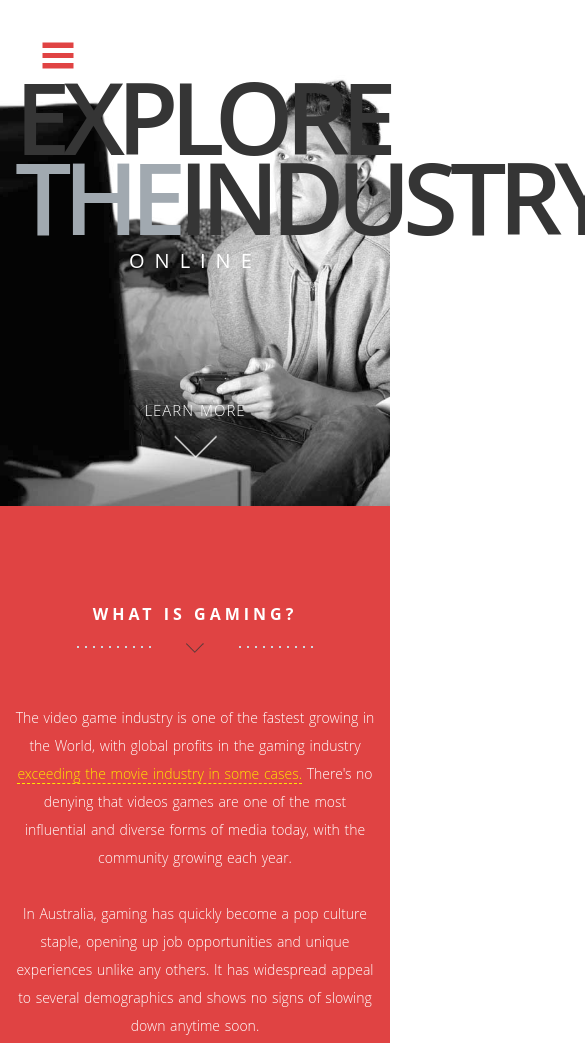
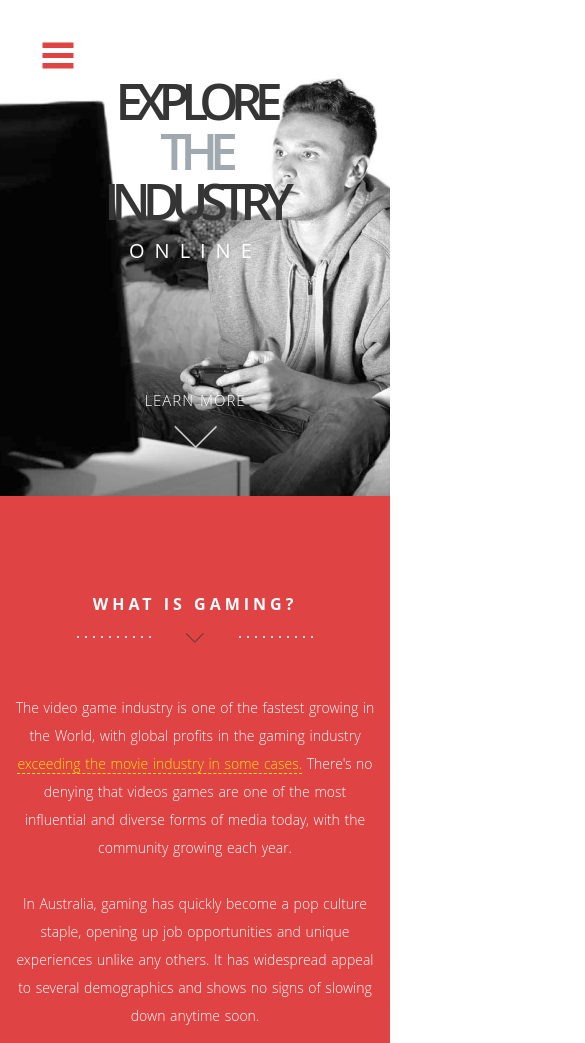
Before and after one commit to Romejanic/idt-gaming-website, a plain HTML site: page index.html in a window 390 px wide. Shown: the top 1043 px of the page, 585 px wide, since content can reach past the window. Drawn offline with nearby package versions, Linux system fonts and the light colour scheme.

Commit message:
Title on landing page responsive

```diff
--- a/css/style.css
+++ b/css/style.css
@@ -470,6 +470,15 @@ table {
 .hero h1 span {
 	color:#a1a9b0;
 	/* display:inline-block; */
+}
+@media screen and (max-width: 820px) {
+	.hero h1 {
+		font-size: 60px;
+		line-height: 60px;
+	}
+	.hero h1 span {
+		display: block;
+	}
 }
 .hero h3 {
 	font-size: 20px;
@@ -1129,8 +1138,8 @@ ul.slides li {
 	}
 
 	.hero h1 {
-		font-size: 100px;
-		line-height: 80px;
+		font-size: 50px;
+		line-height: 50px;
 		margin-top: 65px;
 }
 }
```
